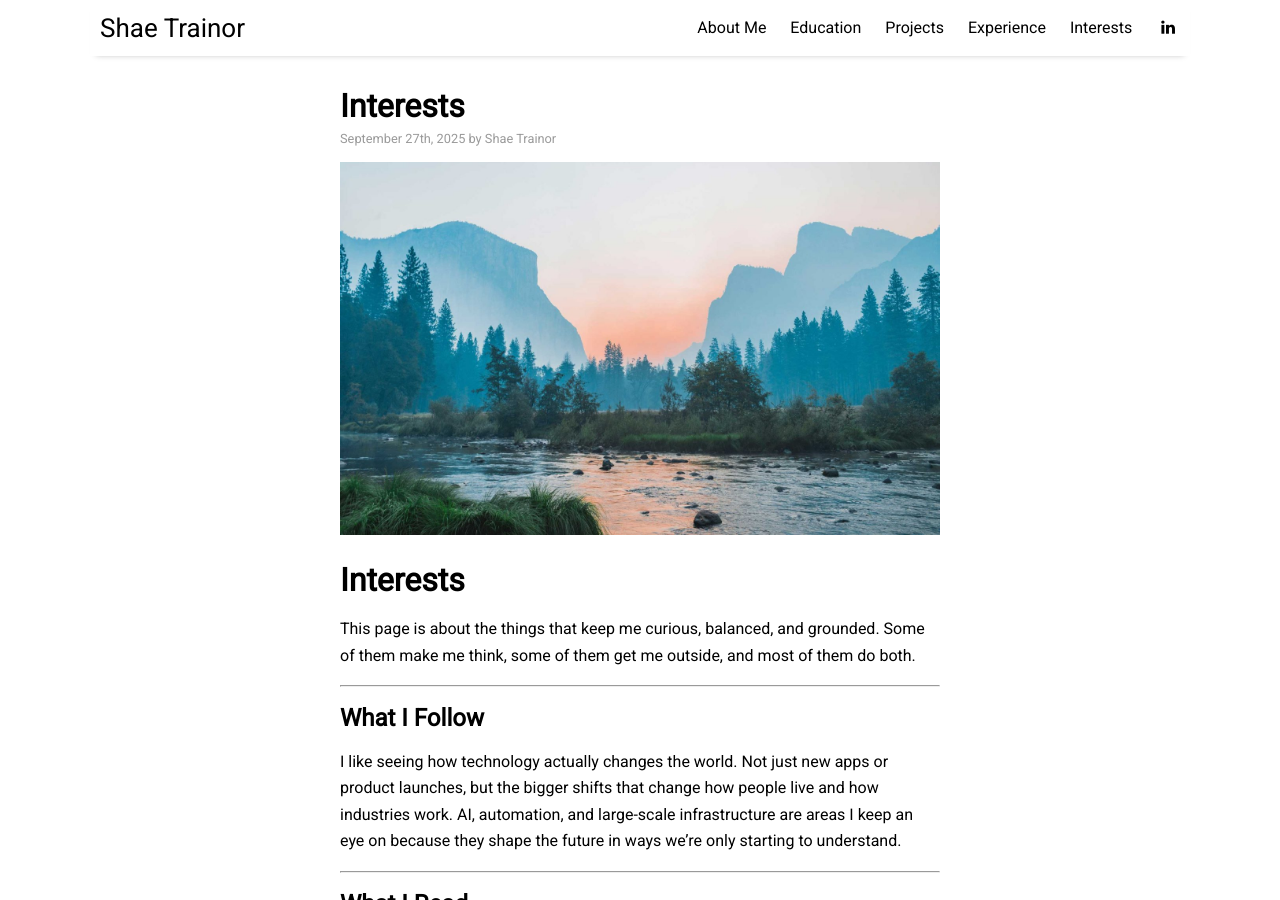
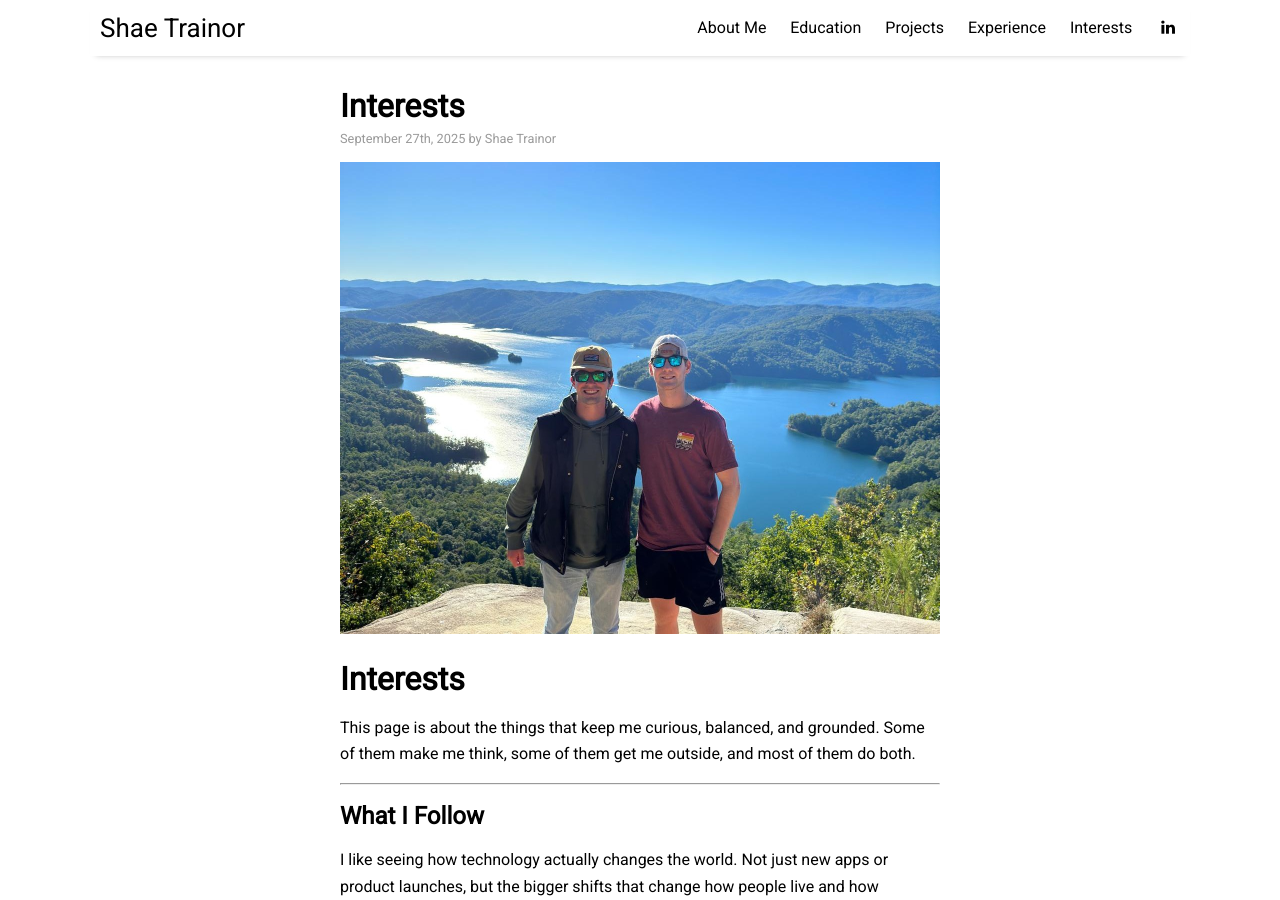
Before and after one commit to shaetrainor/shaetrainor.github.io, a Jekyll site: the page built from _posts/2025-09-27-interests.md, in a window 1280 px wide and 900 px high. Built offline with Jekyll 4.4.1, drawn with Linux system fonts in a browser that asks for light colours; nearby versions of some CDN libraries.

Commit message:
Update 2025-09-27-interests.md

```diff
--- a/_posts/2025-09-27-interests.md
+++ b/_posts/2025-09-27-interests.md
@@ -4,7 +4,7 @@ title: "Interests"
 author: "Shae Trainor"
 categories: info
 tags: [Life, Curiosity, Growth]
-image: bailey-zindel-NRQV-hBF10M-unsplash-1524x948.jpg
+image: scrock.jpg
 ---
 
 # Interests
```
